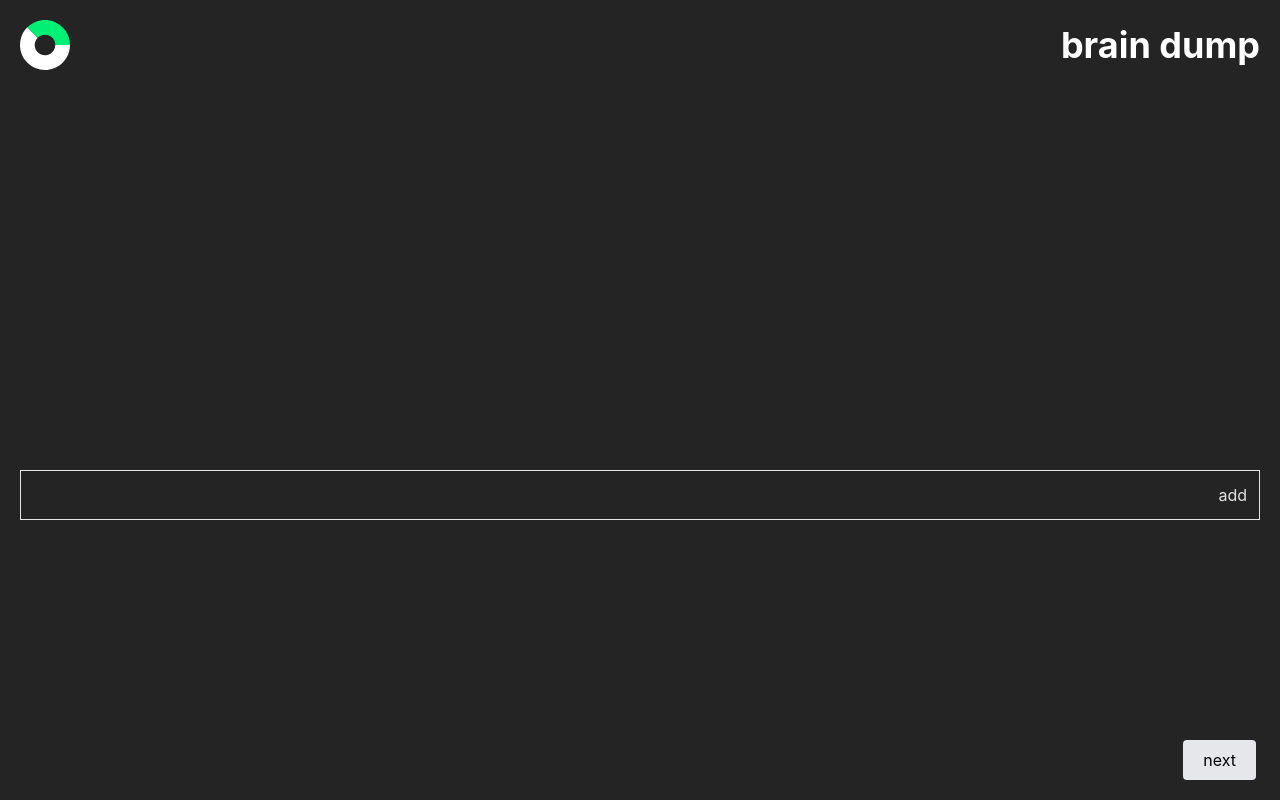
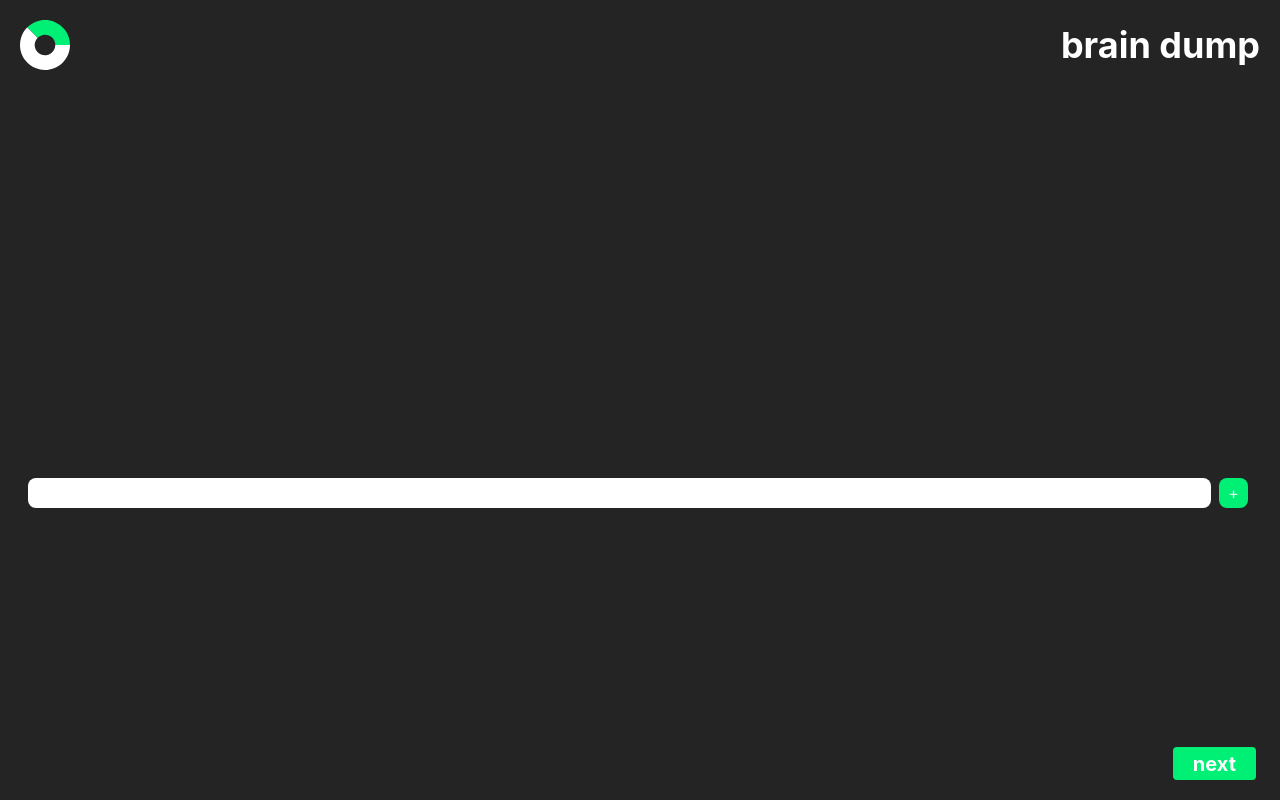
Before and after one commit to AriaHemin/panicModeWeb, a React (Vite) app: page /sessionMaker in a window 1280 px wide. Built offline with nearby package versions, Linux system fonts and the light colour scheme.

Commit message:
we don't need splash page anymore there was an issue with loading and stuff now i fixed it

```diff
--- a/src/App.jsx
+++ b/src/App.jsx
@@ -1,40 +1,56 @@
 import './App.css'
+import { useEffect, useState } from 'react';
 import {
   createBrowserRouter,
   RouterProvider,
 } from "react-router-dom";
-import { useState } from 'react';
-import SplashPage from './pages/splashPage';
+import ActionPage from './pages/actionPage';
+import Done  from './pages/donePage';
+/*import SplashPage from './pages/splashPage';
+import StartMenu from './pages/startMenu'
+*/
 import SessionMaker from './pages/sessionMaker';
-import ActionPage from './pages/actionPage';
-import StartMenu from './pages/startMenu'
-
+import { SessionContext } from './SessionContext';
+import IntialLoading from './components/intialLoading';
 
 function App() {
+  const [session , setSession] = useState([])
+  const [loading , setLoading] = useState(true)
 
-  const [session , setSession] = useState()
+  /*
+  {
+    path: "/",
+    element:  <IntialLoading/>
+  },
+  {
+    path: "/home",
+    element: <StartMenu  />
+  },
+
+  */
   const router = createBrowserRouter([
     {
+      path: "/sessionMaker",
+      element: <SessionMaker  />
+    },{
       path: "/",
-      element: <SplashPage session={session} />,
+      element: <IntialLoading loading={loading} setLoading={setLoading}  />
     },{
-      path: "/home",
-      element: <StartMenu/>
-    },
-    {
-      path: "/sessionMaker",
-      element: <SessionMaker setSession={setSession} session={session} />
-    },
-    {
       path: "/actionTime",
-      element: <ActionPage session={session} setSession={setSession}/>
+      element: <ActionPage />
+    },{
+      path: "/done",
+      element: <Done/>
     }
   ]);
 
   return (
     <div className="App">
-      <RouterProvider router={router} />
-
+      {/*
+      */}
+      <SessionContext.Provider value={{session, setSession}} >
+        <RouterProvider router={router} />
+      </SessionContext.Provider>
     </div>
   )
 }
--- /dev/null
+++ b/src/SessionContext.jsx
@@ -0,0 +1,4 @@
+import { createContext } from "react";
+
+
+export const SessionContext = createContext(null)
--- a/src/components/brainDump.jsx
+++ b/src/components/brainDump.jsx
@@ -31,12 +31,12 @@ export function BrainDump(props) {
                         )
                     })
                 }</div>
-            <div className="flex flex-row justify-between border p-2" >
-                <input className="w-full  p-1 mr-5 bg-[#242424]" ref={ref} id="userInputElement" onChange={(e)=>{
+            <div className="flex flex-row justify-between p-2" >
+                <input className="w-full h-[30px] rounded-lg text-black bg-white p-1 mr-1   " ref={ref} id="userInputElement" onChange={(e)=>{
                     setUserInput(e.target.value);
 
                 }} />
-                <button className="mx-1" onClick={addItem}>add</button>
+                <button className="mx-1 bg-[#00EF75] rounded-lg w-[30px] h-[30px] " onClick={addItem}>+</button>
             </div>
         </div>
     )
--- /dev/null
+++ b/src/components/intialLoading.jsx
@@ -0,0 +1,29 @@
+import { useEffect, useContext, useState } from "react";
+import { SessionContext } from "../SessionContext";
+import ActionPage from "../pages/actionPage";
+import StartMenu from "../pages/startMenu";
+import LoadingAnimation from "./loadingAnimation";
+function IntialLoading(props){
+    let loading = props.loading
+    let setLoading = props.setLoading
+
+
+    const {session, setSession} = useContext(SessionContext)
+    const items = JSON.parse(window.localStorage.getItem('session'));
+    useEffect(()=>{
+        setSession(items);
+        console.log(session, items)
+      },[])
+    return(
+        <>
+            <LoadingAnimation loading={loading} setLoading={setLoading} />
+           <div>
+            {
+                session.length !== 0 ? (<ActionPage/>):(<StartMenu/>)
+            }
+           </div>
+        </>
+    )
+}
+
+export default IntialLoading;
--- /dev/null
+++ b/src/components/loadingAnimation.jsx
@@ -0,0 +1,37 @@
+import '../breatingAnimation.css'
+import { useEffect, useState } from "react";
+
+function LoadingAnimation(props){
+    let loading = props.loading
+    let setLoading = props.setLoading
+    useEffect(() => {
+        const timer = setTimeout(() => {
+            setLoading(false)
+        }, 5000);
+        return () => clearTimeout(timer);
+    }, []);
+
+    return(
+        <>{
+            loading ? (
+                <div className="fixed inset-0 bg-[#242424] w-screen h-screen flex justify-center items-center z-50" >
+                    <div className="">
+                        <div className="flex items-center justify-center flex-col" >
+                            <div className="flex items-center justify-center flex-col " >
+                                <div className="relative  w-[100px]  rounded-full h-[100px] bg-[#00FF7D] outerRingBreath " ></div>
+                                <div className="relative  w-[80px] bottom-[90px] rounded-full h-[80px] bg-[#00EF75]" ></div>
+                            </div>
+                        </div>
+                        <div className="" >
+                            <div className="  ">loading ...</div>
+                        </div>
+                    </div>
+                </div>
+            ) : null
+        }
+        </>
+    )
+}
+
+
+export default LoadingAnimation;
--- a/src/main.jsx
+++ b/src/main.jsx
@@ -1,4 +1,4 @@
-import React, { useState } from 'react'
+import React from 'react'
 import ReactDOM from 'react-dom/client'
 import App from './App'
 import './index.css'
--- a/src/pages/actionPage.jsx
+++ b/src/pages/actionPage.jsx
@@ -1,17 +1,10 @@
-import { useEffect } from "react"
+import { useEffect, useContext } from "react"
 import { useNavigate } from "react-router-dom"
-
+import { SessionContext } from "../SessionContext";
 
 export default function ActionPage(props){
     let navigate = useNavigate()
-    let session = props.session
-    let setSession = props.setSession
-
-    useEffect(()=>{
-        if(session === undefined){
-            navigate("/home")
-        }
-    },[])
+    const {session, setSession} = useContext(SessionContext)
 
     function allTrue(array){
         let allTrue;
@@ -33,6 +26,13 @@ export default function ActionPage(props){
     }
 
     useEffect(()=>{
+        console.log(session)
+        if(session.length === 0 || session === undefined){
+            console.log(session)
+            window.localStorage.setItem('session', JSON.stringify([]));
+            navigate("/done")
+        }else{
+
             let allTaskDone = allTrue(session.map((item)=>{
                 if (item.done === true){
                     return true
@@ -40,10 +40,18 @@ export default function ActionPage(props){
                 return false
             }))
 
+            if(allTaskDone){
+                window.localStorage.setItem('session', JSON.stringify([]));
+                setSession([])
+                navigate("/done")
 
-        if(allTaskDone){
-            navigate("/home")
+            }else{
+
+                window.localStorage.setItem('session', JSON.stringify(session));
             }
+        }
+
+
     },[session])
 
 
@@ -54,10 +62,9 @@ export default function ActionPage(props){
                 session.map((item)=>{
                     return(
                         <div key={item.key} className="flex flex-row " >
-                            <input type="checkbox" className="bg-[#242424] mx-2" onChange={()=>{
+                            <input type="checkbox" checked={item.done} className="bg-[#242424] mx-2" onChange={()=>{
                                 setSession(session.map((i)=>{
                                     if (i === item){
-                                        console.log(i, item, {...i})
                                         return {...i, done: !item.done}
                                     }
                                     return i
--- /dev/null
+++ b/src/pages/donePage.jsx
@@ -0,0 +1,11 @@
+import { useNavigate } from "react-router-dom"
+
+export default function Done(){
+    const navigate = useNavigate()
+    return(
+        <div>
+            <div className="text-xl font-bold">you did it!</div>
+            <button  onClick={()=>{navigate("/")}}  >back home</button>
+        </div>
+    )
+}
--- a/src/pages/sessionMaker.jsx
+++ b/src/pages/sessionMaker.jsx
@@ -1,14 +1,15 @@
-import { useEffect, useState } from "react"
+import { useState, useContext } from "react"
 import { useStepper } from "../hooks/useStepper"
 import { BrainDump } from "../components/brainDump"
 import { Edit } from "../components/edit"
 import { SessionSetting } from "../components/sessionSetting"
 import { useNavigate } from "react-router-dom"
+import { SessionContext } from "../SessionContext";
 
 function SessionMaker(props) {
     const navigate = useNavigate()
 	const [brainDumpList, setBrainDumpList] = useState([]);
-    let setSession = props.setSession
+    const {session, setSession} = useContext(SessionContext)
 	const { currentStep ,step, goNextStep , goPreviousStep , steps} = useStepper([
         <BrainDump  brainDumpList={brainDumpList} setBrainDumpList={setBrainDumpList} />,
         <Edit  brainDumpList={brainDumpList} setBrainDumpList={setBrainDumpList} />,
@@ -21,7 +22,7 @@ function SessionMaker(props) {
                 return (
                     <>
                         <div className="p-5 absolute bottom-0 right-0 " >
-                            <button className="bg-gray-200 text-black rounded px-5 py-2 mx-1" onClick={goNextStep} >next</button>
+                            <button className="bg-[#00EF75] text-white  text-md h-[33px] text-xl font-bold rounded px-5 mx-1" onClick={goNextStep} >next</button>
                         </div>
                     </>
                 );
@@ -29,8 +30,8 @@ function SessionMaker(props) {
                 return (
                     <>
                         <div className="p-5 absolute bottom-0 right-0 " >
-                            <button className="bg-gray-200 text-black rounded px-5 py-2 mx-1" onClick={goPreviousStep} >back</button>
-                            <button className="bg-gray-200 text-black rounded px-5 py-2 mx-1" onClick={goNextStep} >next</button>
+                            <button className="bg-black  text-white rounded px-5 h-[33px]  text-xl font-bold mx-1" onClick={goPreviousStep} >back</button>
+                            <button className="bg-[#00EF75] text-white rounded px-5 h-[33px] text-xl font-bold mx-1" onClick={goNextStep} >next</button>
                         </div>
                     </>
                 );
@@ -38,8 +39,8 @@ function SessionMaker(props) {
             return (
                 <>
                     <div className="p-5 absolute bottom-0 right-0 ">
-                            <button className="bg-gray-200 text-black rounded px-5 py-2 mx-1" onClick={goPreviousStep} >back</button>
-                            <button className="bg-gray-200 text-black rounded px-5 py-2 mx-1" onClick={()=>{setSession(brainDumpList) ;navigate("/actionTime")}} >start</button>
+                            <button className="bg-black text-white rounded px-5 h-[33px] text-xl font-bold mx-1" onClick={goPreviousStep} >back</button>
+                            <button className="bg-[#00EF75] text-white rounded px-5 h-[33px] text-xl font-bold mx-1" onClick={()=>{setSession(brainDumpList) ;  navigate("/actionTime")}} >start</button>
                         </div>
                 </>
             );
--- a/src/pages/startMenu.jsx
+++ b/src/pages/startMenu.jsx
@@ -1,8 +1,11 @@
 import Header from "../components/header";
 import { useNavigate } from "react-router-dom";
+import { useContext, useEffect } from "react";
+import { SessionContext } from "../SessionContext";
 function StartMenu (){
+    const {session, setSession} = useContext(SessionContext)
+    const navigate = useNavigate();
 
-    const navigate = useNavigate();
     return(
         <div>
             <Header/>
```
Also changed, not shown: src/pages/splashPage.jsx (deleted, +0 -34 lines). Lines whose indentation alone changed are shown as unchanged.
